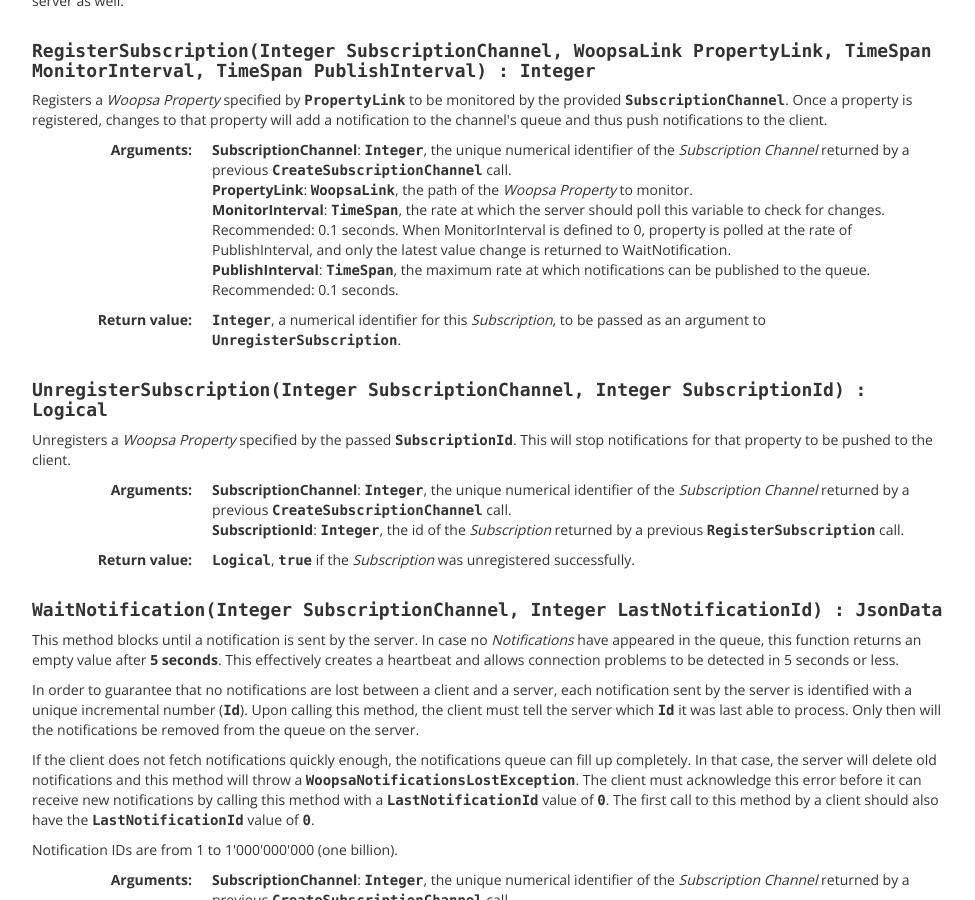
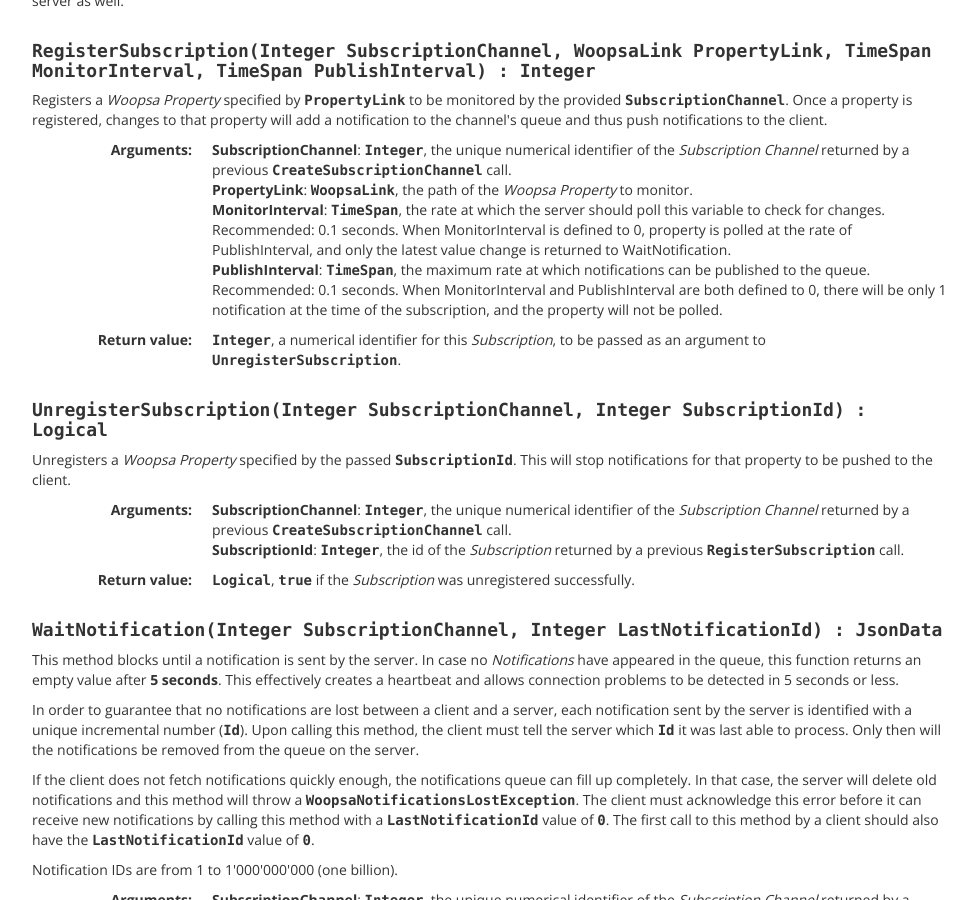
Before and after one commit to woopsa-protocol/woopsa-protocol.github.io, a Jekyll site: the page built from specification.html, in a window 1280 px wide and 900 px high, scrolled down 6504 px. Shown: the whole window, without its empty margins (148-1123 px from the left). Built offline with Jekyll 4.4.1, drawn with Linux system fonts in a browser that asks for light colours.

Commit message:
Minor update of the SubscriptionService, adding the special case of PublishInterval = 0

```diff
--- a/specification.html
+++ b/specification.html
@@ -308,7 +308,9 @@
 			<li><strong>MonitorInterval</strong>: <samp>TimeSpan</samp>, the rate at which the server should poll this variable to check for changes. Recommended: 0.1 seconds.
 				When MonitorInterval is defined to 0, property is polled at the rate of PublishInterval, and only the latest value change is returned to WaitNotification.
 			</li>
-			<li><strong>PublishInterval</strong>: <samp>TimeSpan</samp>, the maximum rate at which notifications can be published to the queue. Recommended: 0.1 seconds.</li>
+			<li><strong>PublishInterval</strong>: <samp>TimeSpan</samp>, the maximum rate at which notifications can be published to the queue. Recommended: 0.1 seconds.
+				When MonitorInterval and PublishInterval are both defined to 0, there will be only 1 notification at the time of the subscription, and the property will not be polled.
+			</li>
 		</ul>
 	</dd>
 	<dt>Return value:</dt>
```
